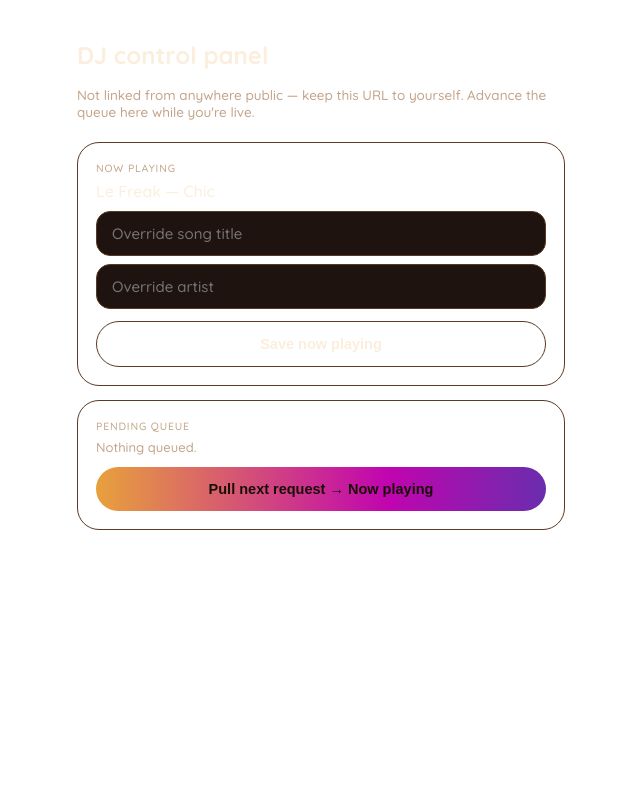
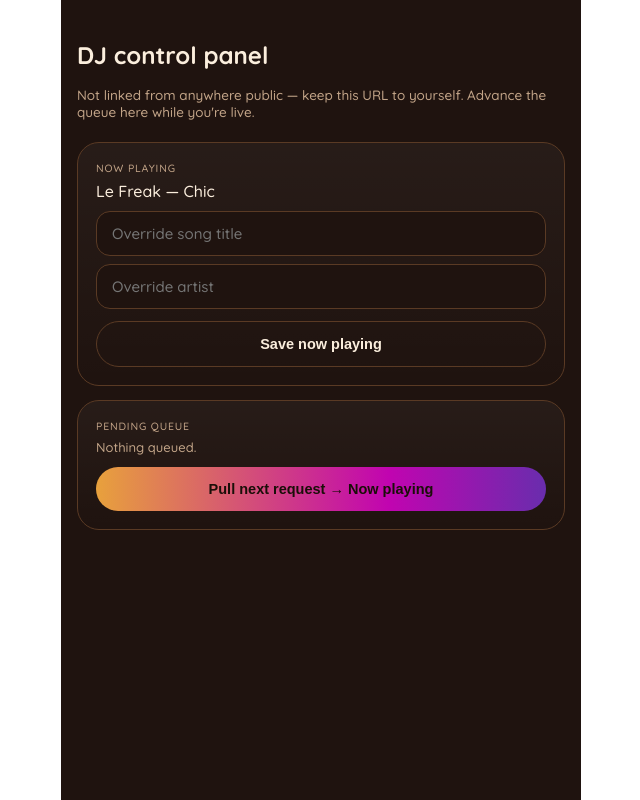
Before and after one commit to jackieespada/midnight.something.special, a Next.js app: page /dj in a window 1280 px wide. Shown: the whole page, without its empty margins (319-959 px from the left). Built offline with nearby package versions, Linux system fonts and the light colour scheme.

Commit message:
Update page.tsx

```diff
--- a/app/dj/page.tsx
+++ b/app/dj/page.tsx
@@ -37,7 +37,7 @@ export default function DjPage() {
   }
 
   return (
-    <div style={{ maxWidth: 520, margin: "0 auto", padding: "24px 16px 48px" }}>
+    <div style={{ maxWidth: 520, margin: "0 auto", padding: "24px 16px 48px", background: "var(--stage)", minHeight: "100vh" }}>
       <h1 style={{ fontSize: 24 }}>DJ control panel</h1>
       <p style={{ color: "var(--ink-dim)", fontSize: 13.5, marginBottom: 22 }}>
         Not linked from anywhere public — keep this URL to yourself. Advance the queue here while you're live.
```
